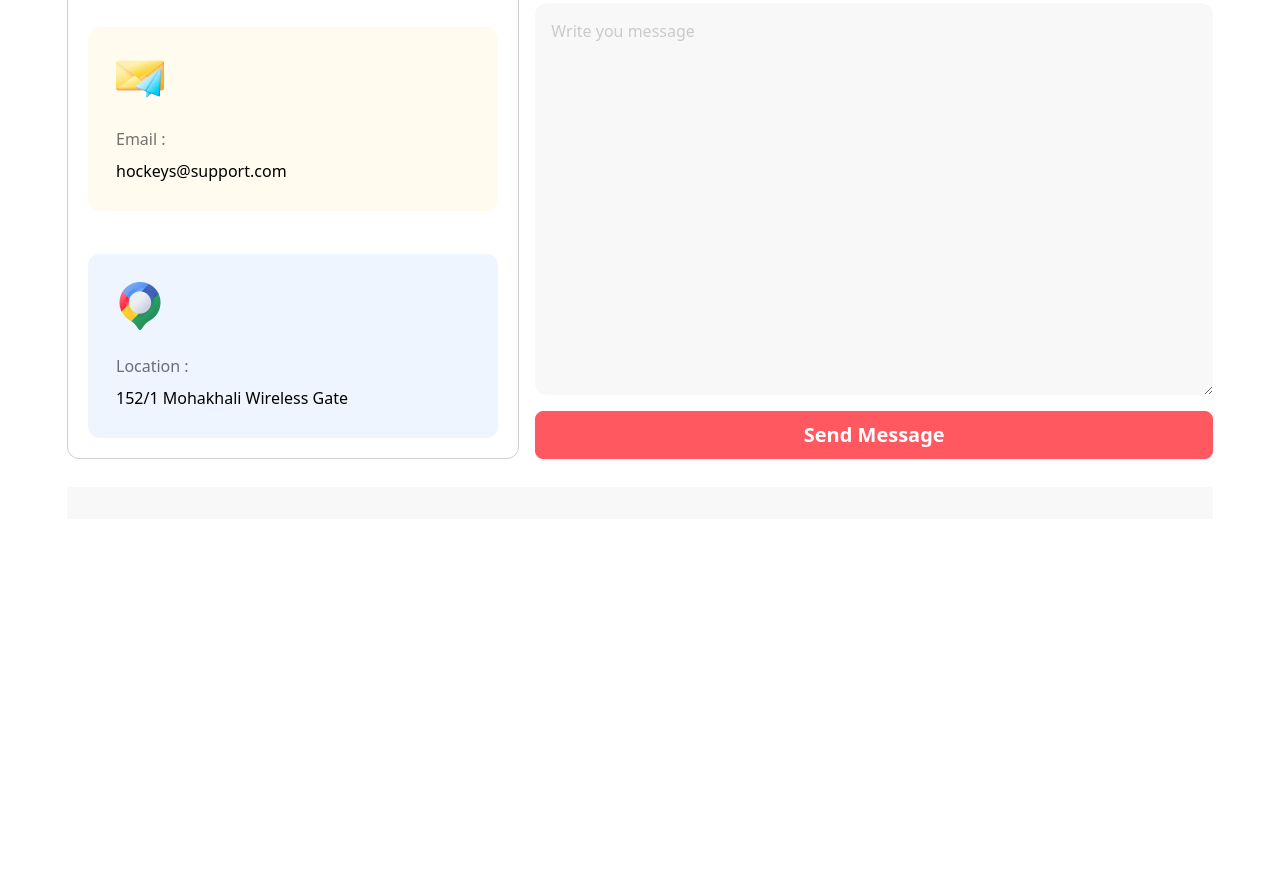
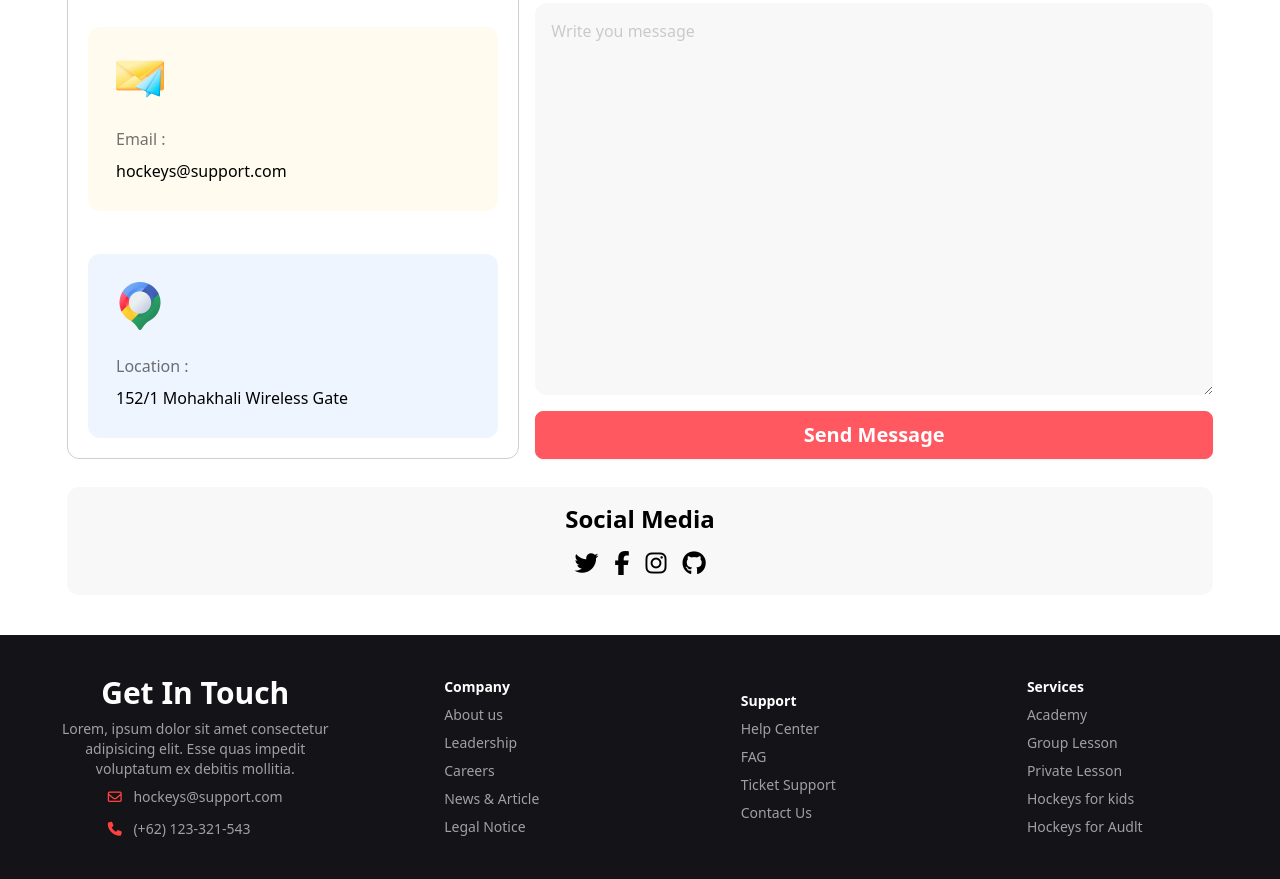
Before and after one commit to Suzon-ali/Assignment_3, a plain HTML site: page index.html in a window 1280 px wide. Shown: the part 4112-4991 px from the top of the page. Before the commit the page ends 4631 px from the top, so only its background shows below. Drawn offline with nearby package versions, Linux system fonts and the light colour scheme.

Commit message:
partially done

```diff
--- a/index.html
+++ b/index.html
@@ -700,7 +700,7 @@
           </p>
         </div>
         <div class="lg:flex lg:gap-4">
-            <div class="lg:w-2/5 border border-extragray rounded-xl p-5 flex flex-col justify-between">
+            <div class="lg:w-2/5 border border-extragray rounded-xl p-5 flex flex-col justify-between gap-4">
                 <div class="bg-[#f8fdf0] p-7 rounded-xl space-y-2">
                     <div>
                         <img class="mb-6"  src="img/Group 1171275317.png" alt="">
@@ -751,10 +751,59 @@
             </div>
 
         </div>
-        <div class="bg-gray2 p-4">
+        <div class="bg-gray2 p-4 rounded-xl space-y-3">
+                <h2 class="font-bold text-2xl text-center">Social Media</h2>
+                <div>
+                    <ul class="flex justify-center items-center gap-4">
+                        <li><a href=""></a><i class="fa-brands fa-twitter text-2xl"></i></li>
+                        <li><a href=""></a><i class="fa-brands fa-facebook-f text-2xl"></i></li>
+                        <li><a href=""></a><i class="fa-brands fa-instagram text-2xl"></i></li>
+                        <li><a href=""></a><i class="fa-brands fa-github text-2xl"></i></li>
+                    </ul>
 
+                </div>
         </div>
       </section>
     </div>
+
+    <footer class=" p-10  bg-semiblack text-base-content mt-10">
+       <div class="footer max-w-[1170px] mx-auto grid grid-cols-4 place-items-center">
+        <aside class="col-span-4 lg:col-span-1 flex flex-col justify-center items-center">
+            <h3 class="font-bold text-3xl text-white">Get In Touch</h3>
+            <p class="text-white/60 font-normal text-center">Lorem, ipsum dolor sit amet consectetur adipisicing elit. Esse quas impedit voluptatum ex debitis mollitia.</p>
+            <div class="space-y-3">
+              <div class="space-x-2">
+                  <i class="fa-regular fa-envelope text-red"></i>  <span class="text-white/60">hockeys@support.com</span>
+              </div>
+              <div class="space-x-2">
+                  <i class="fa-solid fa-phone text-red"></i>  <span class="text-white/60">(+62) 123-321-543</span>
+              </div>
+            </div>
+          </aside>
+          <nav class="col-span-2 lg:col-span-1">
+            <header class="font-semibold text-white">Company</header>
+            <a class="link link-hover text-white/60">About us</a>
+            <a class="link link-hover text-white/60">Leadership</a>
+            <a class="link link-hover text-white/60">Careers</a>
+            <a class="link link-hover text-white/60">News & Article</a>
+            <a class="link link-hover text-white/60">Legal Notice</a>
+          </nav>
+          <nav class="col-span-2 lg:col-span-1">
+              <header class="font-semibold text-white">Support</header>
+              <a class="link link-hover text-white/60">Help Center</a>
+              <a class="link link-hover text-white/60">FAG</a>
+              <a class="link link-hover text-white/60">Ticket Support</a>
+              <a class="link link-hover text-white/60">Contact Us</a>
+            </nav>
+            <nav class="col-span-4 lg:col-span-1">
+              <header class="font-semibold text-white">Services</header>
+              <a class="link link-hover text-white/60">Academy</a>
+              <a class="link link-hover text-white/60">Group Lesson</a>
+              <a class="link link-hover text-white/60">Private Lesson</a>
+              <a class="link link-hover text-white/60">Hockeys for kids</a>
+              <a class="link link-hover text-white/60">Hockeys for Audlt</a>
+            </nav>
+       </div>
+      </footer>
   </body>
 </html>
```
